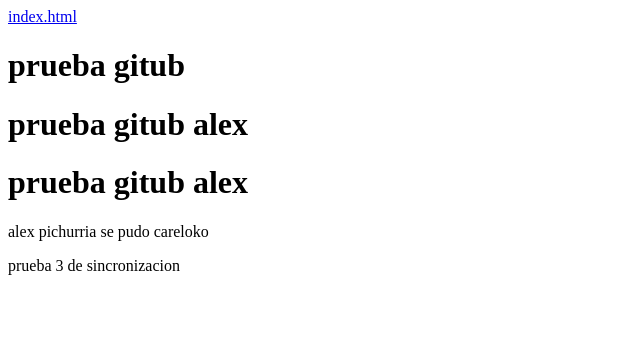
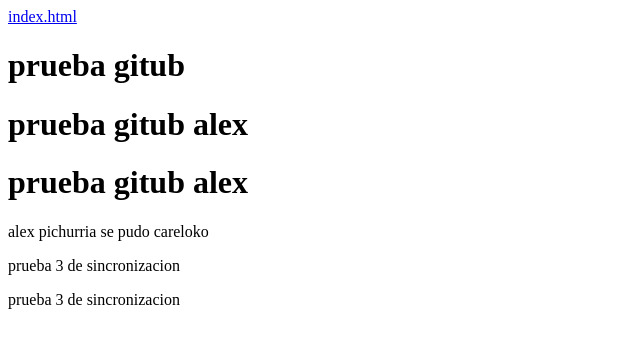
Before and after one commit to 3Schneider/blogprueba, a plain HTML site: page PagInicial/PagInicial/index.html in a window 1280 px wide. Shown: the whole page, without its empty margins (0-640 px from the left). Drawn offline with Linux system fonts and the light colour scheme.

Commit message:
prueba 5

```diff
--- a/PagInicial/PagInicial/index.html
+++ b/PagInicial/PagInicial/index.html
@@ -15,5 +15,8 @@
     <p>alex pichurria se pudo careloko</p>
 
     <p>prueba 3 de sincronizacion</p>
+
+
+    <p>prueba 3 de sincronizacion</p>
 </body>
 </html>
```
